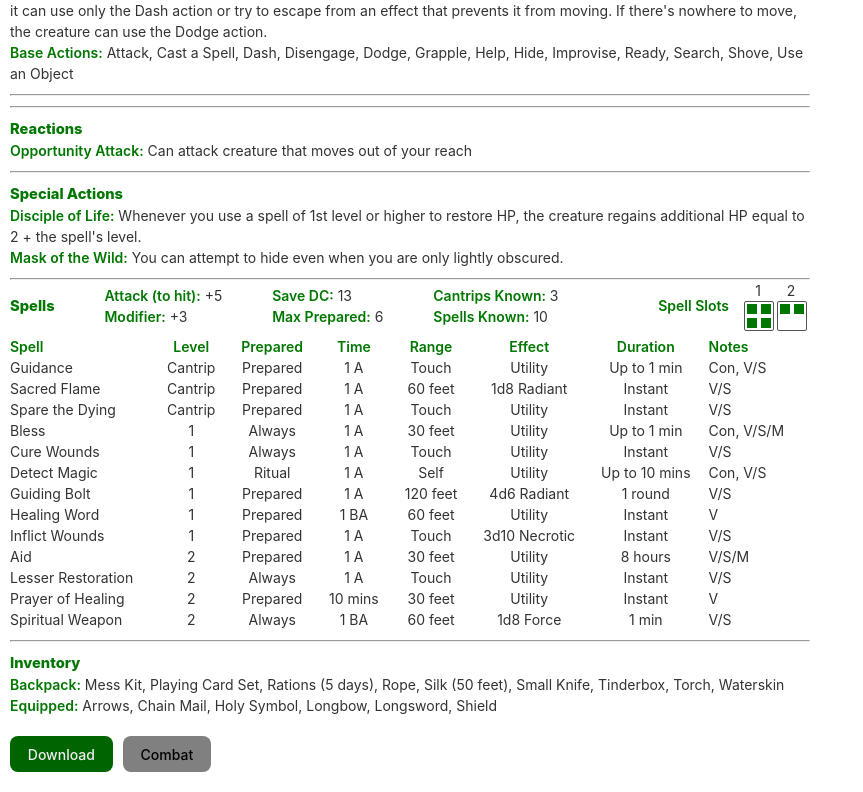
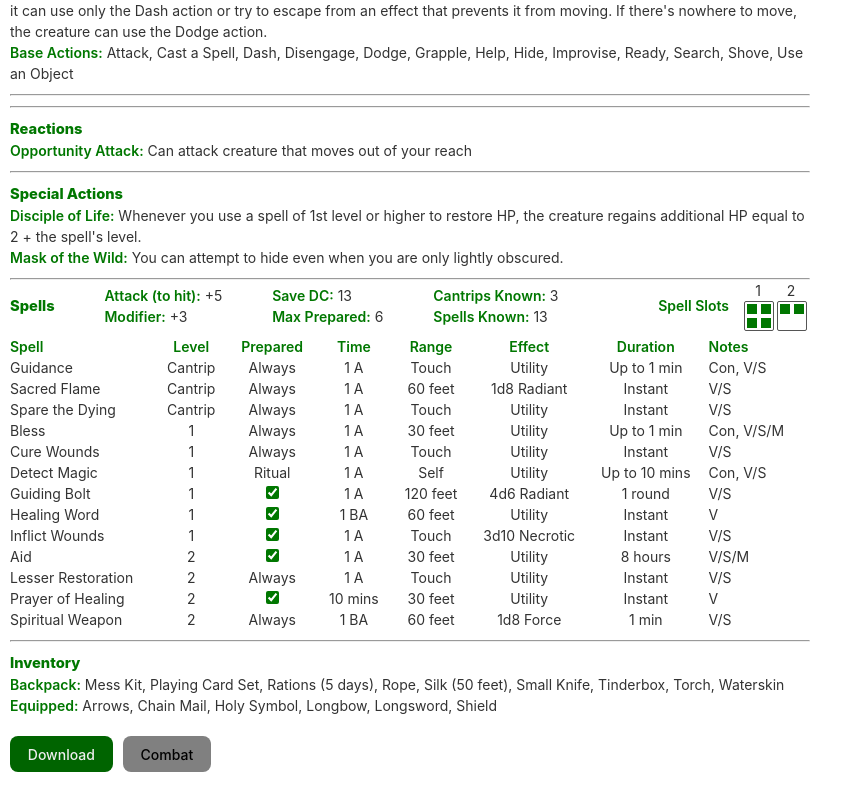
Before and after one commit to PaulGilchrist/dnd-char-sheet, a React (Vite) app: page / in a window 1280 px wide. Shown: the part 784-1576 px from the top of the page, without its empty margins (0-863 px from the left). Built offline with nearby package versions, Linux system fonts and the light colour scheme.

Commit message:
spellAbilities

```diff
--- a/public/characters/campaign/cleric_valena.json
+++ b/public/characters/campaign/cleric_valena.json
@@ -47,9 +47,9 @@
     ],
     "skillProficiencies": ["Animal Handling","Insight","Medicine","Perception","Survival"],
     "spells": [
-        {"name": "Guidance","prepared": "Prepared"},
-        {"name": "Sacred Flame","prepared": "Prepared"},
-        {"name": "Spare the Dying","prepared": "Prepared"},
+        {"name": "Guidance","prepared": "Always"},
+        {"name": "Sacred Flame","prepared": "Always"},
+        {"name": "Spare the Dying","prepared": "Always"},
         {"name": "Detect Magic","prepared": "Prepared"},
         {"name": "Guiding Bolt","prepared": "Prepared"},
         {"name": "Healing Word","prepared": "Prepared"},
--- a/public/characters/campaign/druid_lirael.json
+++ b/public/characters/campaign/druid_lirael.json
@@ -43,9 +43,9 @@
     ],
     "skillProficiencies": ["Animal Handling","Insight","Nature","Nature","Perception","Stealth"],
     "spells": [
-        {"name": "Druidcraft","prepared": "Prepared"},
-        {"name": "Frostbite","prepared": "Prepared"},
-        {"name": "Shillelagh","prepared": "Prepared"},
+        {"name": "Druidcraft","prepared": "Always"},
+        {"name": "Frostbite","prepared": "Always"},
+        {"name": "Shillelagh","prepared": "Always"},
         {"name": "Beast Bond","prepared": "Prepared"},
         {"name": "Detect Magic","prepared": "Prepared"},
         {"name": "Detect Poison and Disease","prepared": "Prepared"},
--- a/public/characters/campaign/druid_loraleth.json
+++ b/public/characters/campaign/druid_loraleth.json
@@ -43,10 +43,10 @@
     ],
     "skillProficiencies": ["Animal Handling","Arcana","History","Nature","Perception"],
     "spells": [
-        {"name": "Guidance","prepared": "Prepared"},
-        {"name": "Mending","prepared": "Prepared"},
-        {"name": "Produce Flame","prepared": "Prepared"},
-        {"name": "Shocking Grasp","prepared": "Prepared"},
+        {"name": "Guidance","prepared": "Always"},
+        {"name": "Mending","prepared": "Always"},
+        {"name": "Produce Flame","prepared": "Always"},
+        {"name": "Shocking Grasp","prepared": "Always"},
         {"name": "Cure Wounds","prepared": "Prepared"},
         {"name": "Ice Knife","prepared": "Prepared"},
         {"name": "Mirror Image","prepared": "Prepared"},
--- a/public/characters/campaign/paladin_valerius.json
+++ b/public/characters/campaign/paladin_valerius.json
@@ -79,7 +79,7 @@
         {"name": "Thunderous Smite","prepared": ""},
         {"name": "Wrathful Smite","prepared": ""}
     ],
-    "subclass": "Beast Master",
+    "subclass": "Vengeance",
     "subrace": "",
     "vulnerabilities": []
 }
--- a/src/components/char-sheet/sub-components/char-spell-slots.jsx
+++ b/src/components/char-sheet/sub-components/char-spell-slots.jsx
@@ -6,7 +6,7 @@ import CharSpellSlotLevel from './char-spell-slot-level'
 function CharSpellSlots({ playerStats }) {
 
     let classLevel = playerStats.class.class_levels[playerStats.level-1];
-    if(!classLevel.spellcasting) {
+    if(!classLevel.spellcasting && playerStats.class.subclass) {
         classLevel = playerStats.class.subclass.class_levels[playerStats.level-3]
     }
 
--- a/src/components/char-sheet/sub-components/char-spells.jsx
+++ b/src/components/char-sheet/sub-components/char-spells.jsx
@@ -1,14 +1,59 @@
 /* eslint-disable react/prop-types */
 import React from 'react'
 import rules from '../../../services/rules'
+import storage from '../../../services/local-storage'
 import './char-spells.css'
 import CharPopup from './char-popup'
 import CharSpellSlots from './char-spell-slots'
 
 function CharSpells({ allSpells, playerStats }) {
     const [popupHtml, setPopupHtml] = React.useState(null);
-    const spellAbilities = rules.getSpellAbilities(allSpells, playerStats);
-    const alwaysPreparedCount = spellAbilities.spells.filter(spell => spell.prepared === 'Always').length;
+    const [spellAbilities, setSpellAbilities] = React.useState(null);
+    React.useEffect(() => {
+        const spellAbilities = rules.getSpellAbilities(allSpells, playerStats);
+        // Override any spells from localStorage
+        if(spellAbilities && spellAbilities.spells) {
+            let preparedSpells = storage.get(playerStats.name, 'preparedSpells');
+            if(preparedSpells) {
+                spellAbilities.spells.forEach(spell => {
+                    if(preparedSpells.includes(spell.name)) {
+                        if(spell.prepared === '') {
+                            spell.prepared = 'Prepared';
+                        }
+                    } else {
+                        if(spell.prepared === 'Prepared') {
+                            spell.prepared = '';
+                        }
+                    }
+                });
+            }
+            setSpellAbilities(spellAbilities);
+        }
+    }, [allSpells, playerStats]);
+    if(!spellAbilities) {
+        return;
+    }
+    let alwaysPreparedCount = 0;
+    const alwaysPreparedSpells = spellAbilities.spells.filter(spell => spell.prepared === 'Always');
+    if(alwaysPreparedSpells) {
+        alwaysPreparedCount = alwaysPreparedSpells.length;
+    }
+    const handleTogglePrepared = (spell) => {
+        if(spell.prepared === 'Prepared') {
+            spell.prepared = '';
+        } else {
+            spell.prepared = 'Prepared';
+        }
+        // Update local storage
+        const preparedSpells = [];
+        spellAbilities.spells.forEach(spell => {
+            if(spell.prepared === 'Prepared') {
+                preparedSpells.push(spell.name);
+            }
+        });
+        storage.set(playerStats.name, 'preparedSpells', preparedSpells);
+        setSpellAbilities({...spellAbilities});
+    }
     const showPopup = (spell) => {
         if(spell.desc) {
             let html = `<b>${spell.name}</b><br/><br/>${spell.desc}<br/>`;
@@ -31,11 +76,11 @@ function CharSpells({ allSpells, playerStats }) {
                     </div>
                     <div>
                         <b>Save DC:</b> {spellAbilities.saveDc}<br/>
-                        {spellAbilities.maxPreparedSpells && <span><b>Max Prepared:</b> {spellAbilities.maxPreparedSpells}</span>}
+                        <b>Max Prepared:</b> {spellAbilities.maxPreparedSpells ? spellAbilities.maxPreparedSpells : 'All'}
                     </div>
                     <div>
-                        {spellAbilities.cantrips_known && <span><b>Cantrips Known:</b> {spellAbilities.cantrips_known}<br/></span>}
-                        {spellAbilities.spells_known && <span><b>Spells Known:</b> {spellAbilities.spells_known + alwaysPreparedCount}</span>}
+                        <b>Cantrips Known:</b> {spellAbilities.cantrips_known ? spellAbilities.cantrips_known : 0}<br/>
+                        <b>Spells Known:</b> {spellAbilities.spells_known ? spellAbilities.spells_known + alwaysPreparedCount : 'All'}
                     </div>
                     <CharSpellSlots playerStats={playerStats}></CharSpellSlots>
                 </div>
@@ -66,7 +111,8 @@ function CharSpells({ allSpells, playerStats }) {
                         return <React.Fragment key={spell.name}>
                             <div className='left spell-name' onClick={() => showPopup(spell)}>{spell.name}</div>
                             <div>{spell.level === 0 ? 'Cantrip' : spell.level}</div>
-                            <div>{spell.prepared}</div>
+                            {(spell.prepared !== 'Prepared' && spell.prepared !== '') && <div>{spell.prepared}</div>}
+                            {(spell.prepared === 'Prepared' || spell.prepared === '') && <div><input type="checkbox" checked={spell.prepared === 'Prepared'} onChange={() => handleTogglePrepared(spell)}/></div>}
                             <div>{spell.casting_time.replace('bonus action','BA').replace('action','A').replace('minute','min').replace('minutes','min')}</div>
                             <div>{spell.range}</div>
                             <div>{effect}</div>
--- a/src/services/rules.js
+++ b/src/services/rules.js
@@ -249,7 +249,7 @@ const rules = {
                     if (knownSpell) {
                         knownSpell.prepared = 'Always';
                     } else {
-                        const levelPrerequisite = subclassSpell.prerequisites[0].name.split(' ')[1];
+                        const levelPrerequisite = subclassSpell.prerequisites[0].index.split('-')[1];
                         if (playerStats.level >= levelPrerequisite) {
                             spellAbilities.spells.push({
                                 name: subclassSpell.spell.name,
@@ -263,7 +263,7 @@ const rules = {
                 spellAbilities.spells = spellAbilities.spells.map(spell => {
                     let spellDetail = allSpells.find((spellDetail) => spellDetail.name === spell.name);
                     if (spellDetail) {
-                        return { ...spellDetail, prepared: spell.prepared };
+                        return { ...spellDetail, prepared: spellDetail.level === 0 ? 'Always' : spell.prepared };
                     }
                     return { ...spell };
                 });
```
